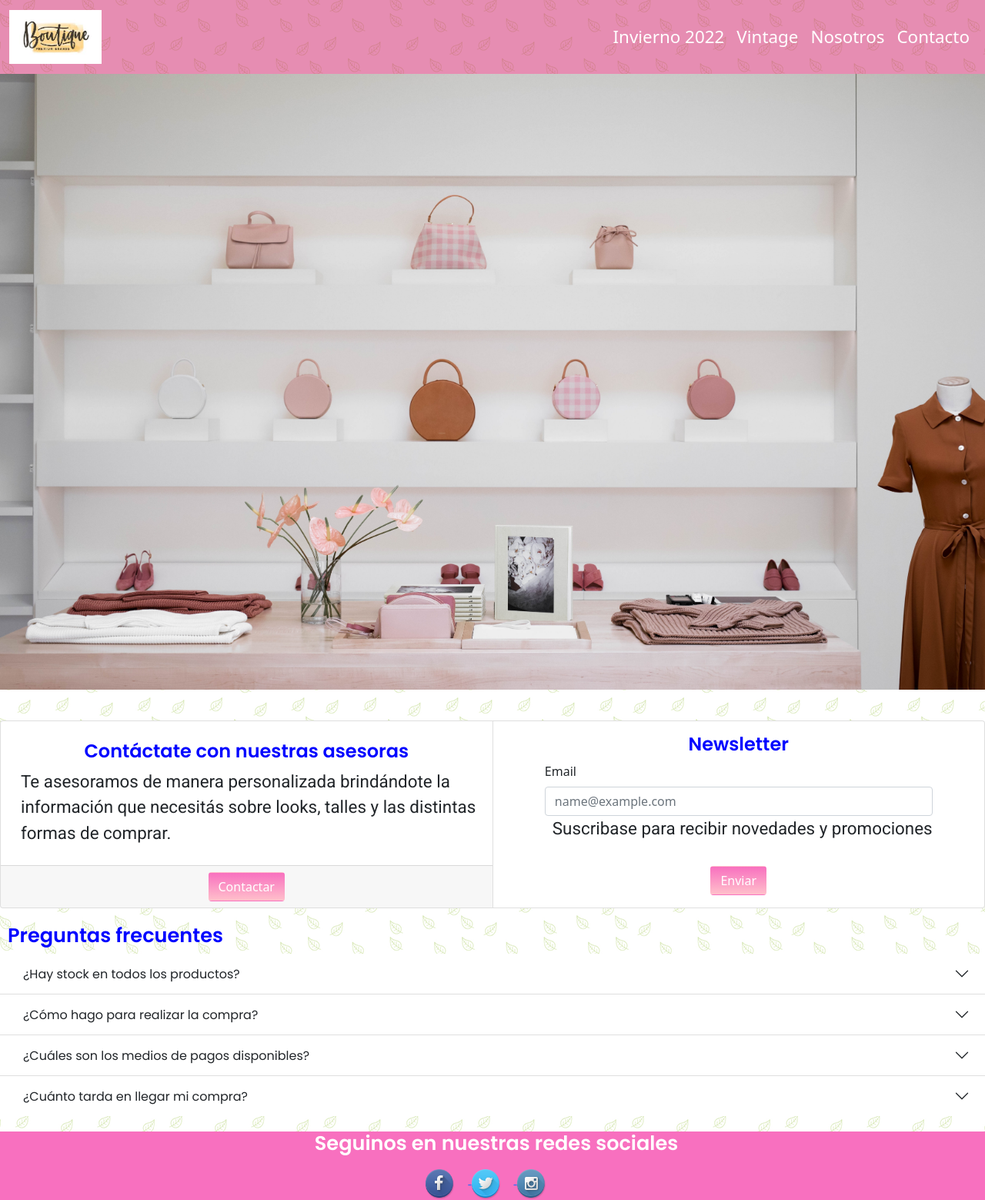
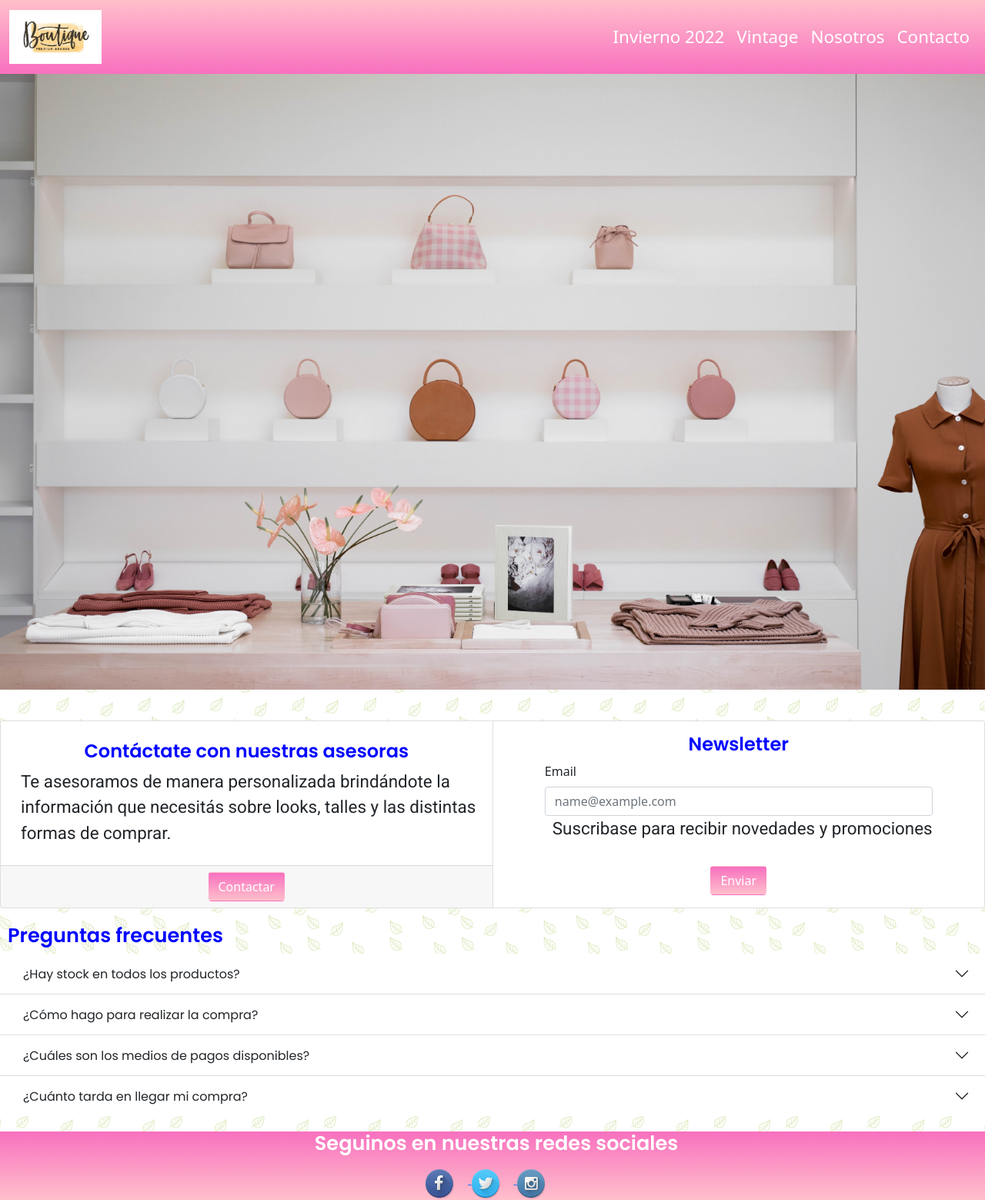
Before and after one commit to JesicaRomano/repo-Bootstrap, a plain HTML site: page index.html in a window 1280 px wide. Shown: the whole page at 77% size. Drawn offline with nearby package versions, Linux system fonts and the light colour scheme.

Commit message:
cambios en css

```diff
--- a/css/style.css
+++ b/css/style.css
@@ -31,7 +31,7 @@ p{
     margin-left: 10px;
 }
 #Botonera{
-    background-color: hsla(335, 75%, 46%, 0.5);
+    background: linear-gradient(to top, #f870bf, #ffc0cb);
 }
     #Botonera img{
         width: 120px;
@@ -59,7 +59,7 @@ header a img{
     margin-bottom: 5vh;
 }
 footer{
-    background-color: #f870bf;
+    background: linear-gradient(to top, #ffc0cb, #f870bf);
     margin-top: 20px;
 }
     footer h3{
```
